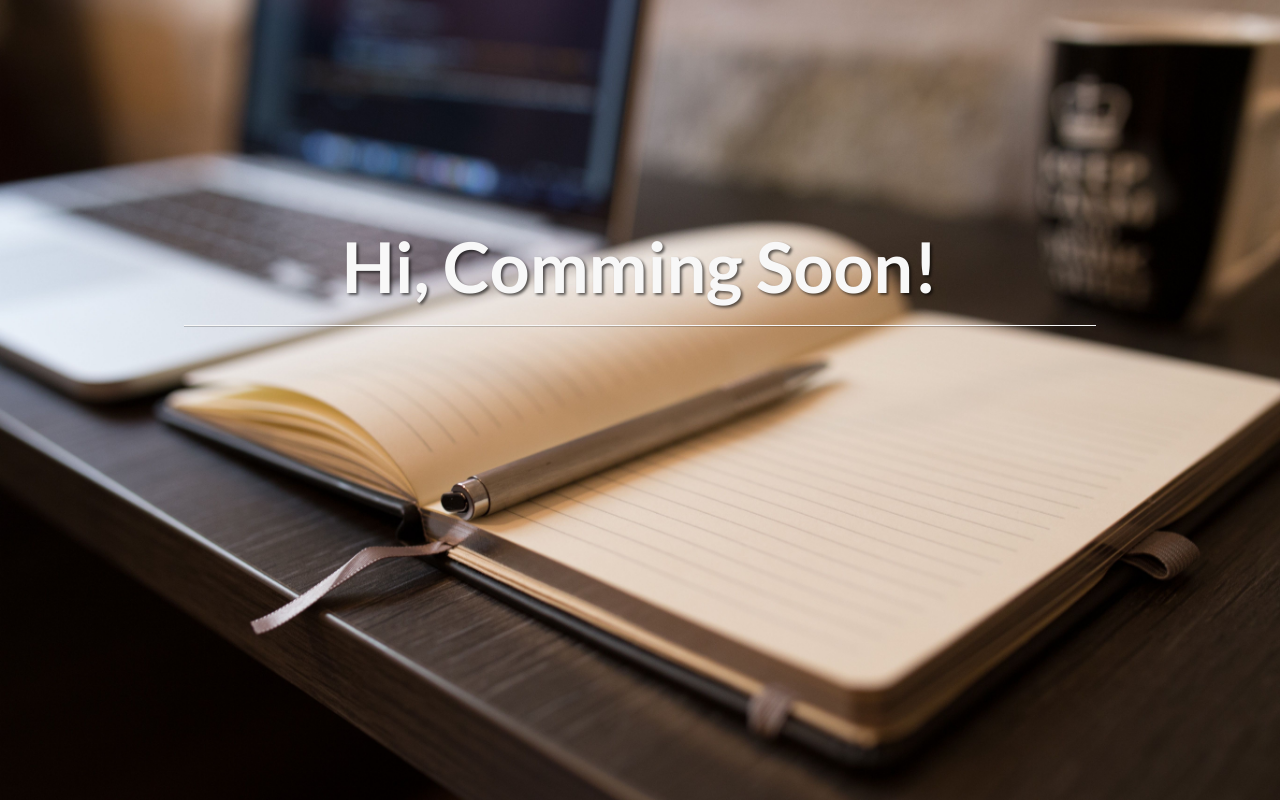
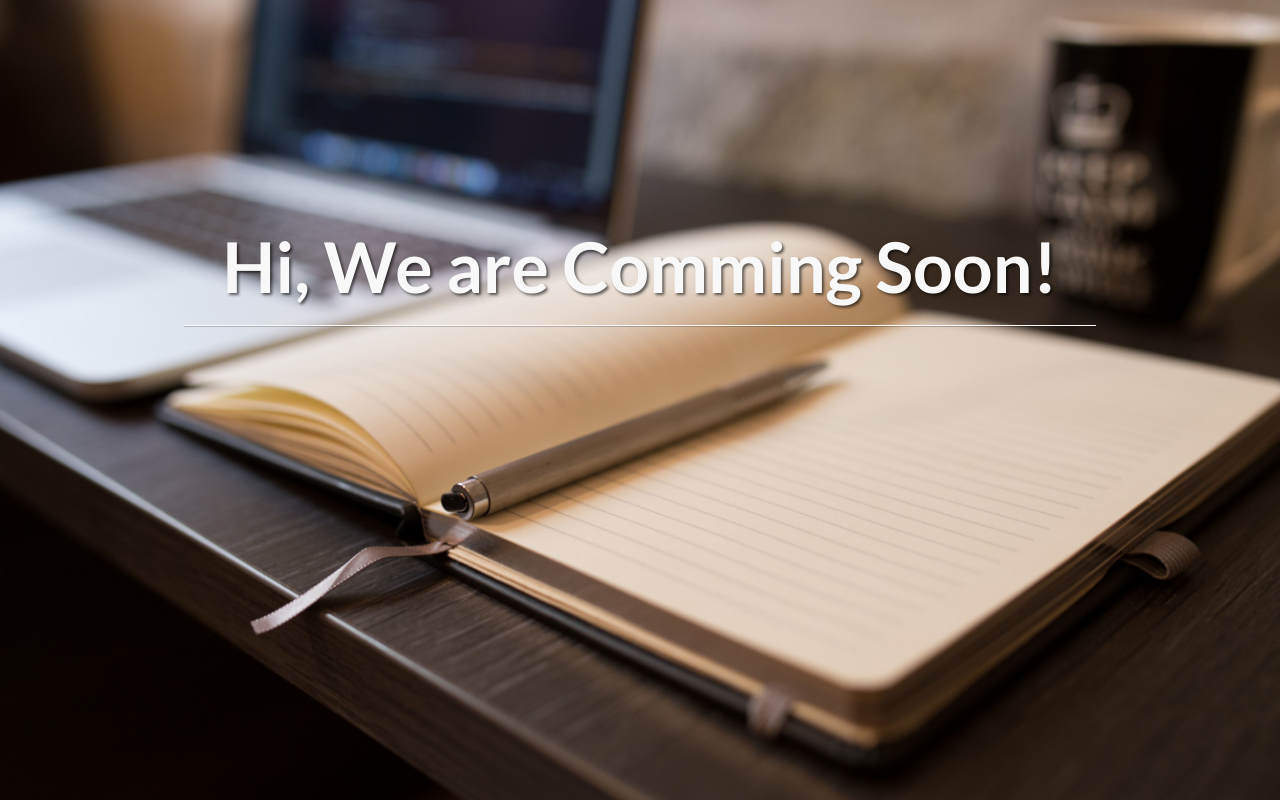
Before and after one commit to HekmatullahNaqibzada/Server-git-webhook, a plain HTML site: page index.html in a window 1280 px wide. Drawn offline with Linux system fonts and the light colour scheme.

Commit message:
Added a message for testing

```diff
--- a/index.html
+++ b/index.html
@@ -30,7 +30,7 @@
                 <div class="col-lg-12">
                     <div class="intro-message">
 
-                        <h1 id="hdrDescription">Hi, Comming Soon!</h1>
+                        <h1 id="hdrDescription">Hi, We are Comming Soon!</h1>
                         <hr class="intro-divider">
 
                     </div>
```
